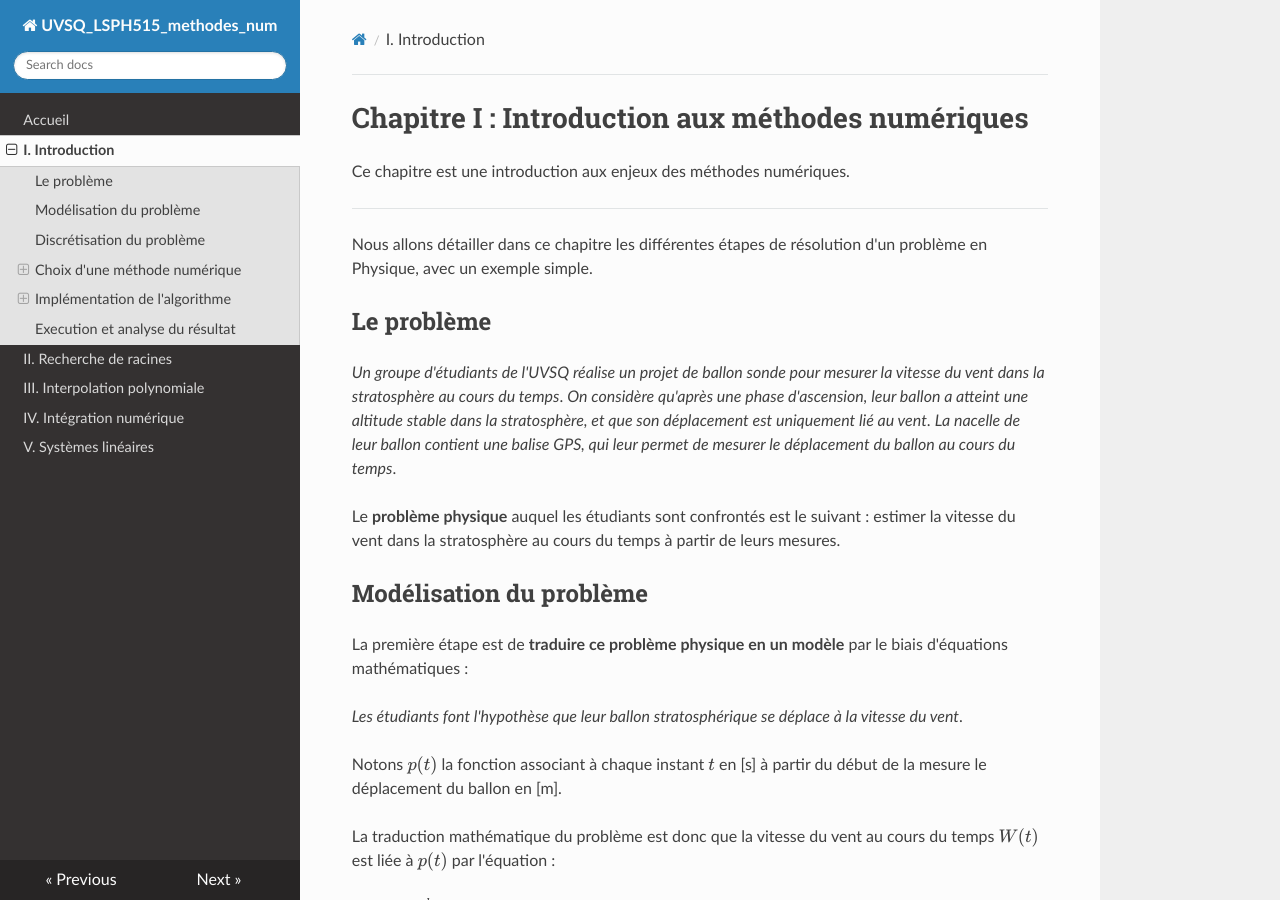
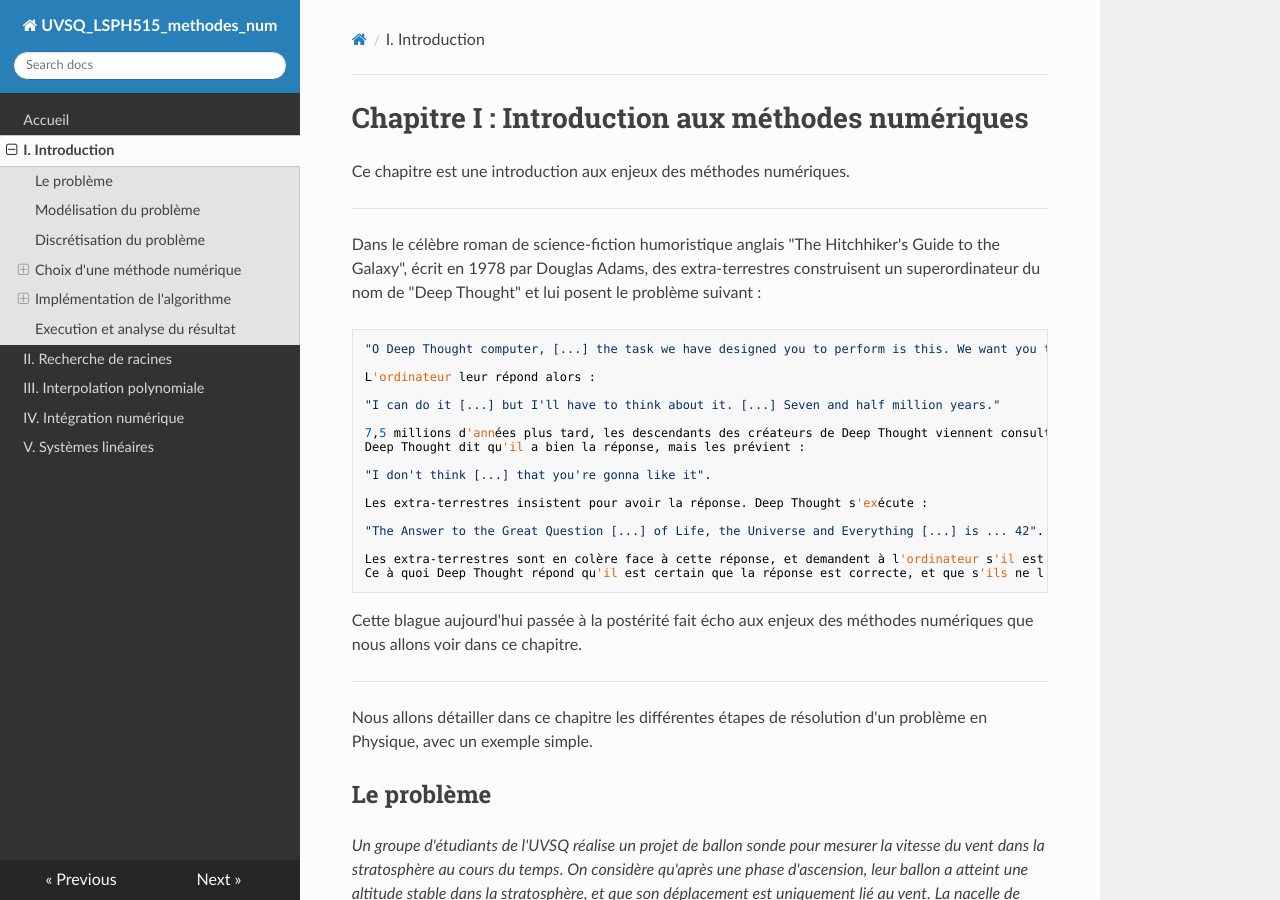
Before and after one commit to NicOudart/UVSQ_LSPH515_methodes_num, an MkDocs documentation site: the page built from docs/Chap1_Introduction.md, in a window 1280 px wide and 900 px high. Built offline with MkDocs 1.6.1, drawn with Linux system fonts in a browser that asks for light colours; nearby versions of some CDN libraries.

Commit message:
-Add a little story at the beginning of Chapter 1.

```diff
--- a/docs/Chap1_Introduction.md
+++ b/docs/Chap1_Introduction.md
@@ -1,6 +1,32 @@
 # Chapitre I : Introduction aux méthodes numériques
 
 Ce chapitre est une introduction aux enjeux des méthodes numériques.
+
+---
+
+Dans le célèbre roman de science-fiction humoristique anglais "The Hitchhiker's Guide to the Galaxy", écrit en 1978 par Douglas Adams, des extra-terrestres construisent un superordinateur du nom de "Deep Thought" et lui posent le problème suivant :
+
+~~~
+"O Deep Thought computer, [...] the task we have designed you to perform is this. We want you to tell us the Answer [...] to Life, the Universe and Everything".
+
+L'ordinateur leur répond alors :
+
+"I can do it [...] but I'll have to think about it. [...] Seven and half million years."
+
+7,5 millions d'années plus tard, les descendants des créateurs de Deep Thought viennent consulter l'ordinateur pour obtenir leur réponse.
+Deep Thought dit qu'il a bien la réponse, mais les prévient :
+
+"I don't think [...] that you're gonna like it".
+
+Les extra-terrestres insistent pour avoir la réponse. Deep Thought s'exécute :
+
+"The Answer to the Great Question [...] of Life, the Universe and Everything [...] is ... 42".
+
+Les extra-terrestres sont en colère face à cette réponse, et demandent à l'ordinateur s'il est bien sûr qu'il n'y a pas une erreur.
+Ce à quoi Deep Thought répond qu'il est certain que la réponse est correcte, et que s'ils ne l'aiment pas, c'est parce que leur problème était mal posé.
+~~~
+
+Cette blague aujourd'hui passée à la postérité fait écho aux enjeux des méthodes numériques que nous allons voir dans ce chapitre.
 
 ---
 
```
